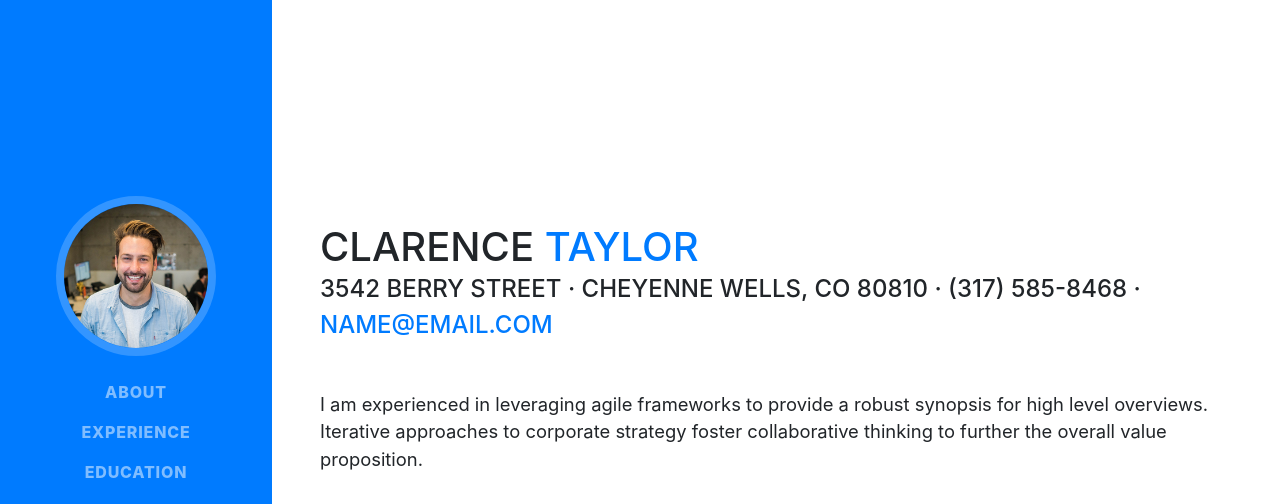
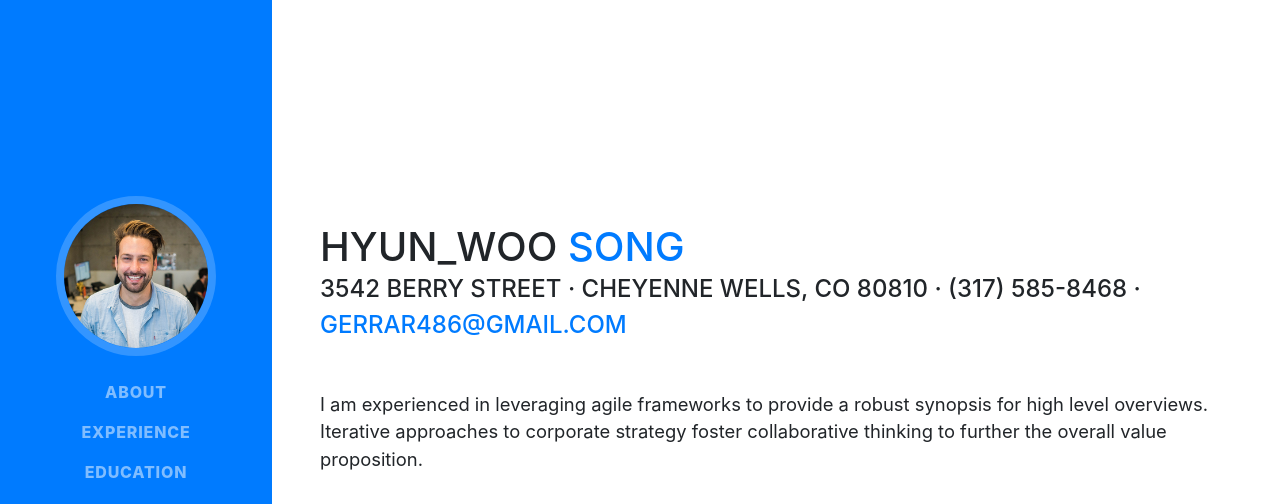
Before and after one commit to hyunwoo-song/hyunwoo-song.github.io, a website with bundled scripts: page index.html in a window 1280 px wide. Shown: the top 504 px of the page. Built offline with nearby package versions, Linux system fonts and the light colour scheme; a web font is replaced by a local one.

Commit message:
Change index.html

```diff
--- a/index.html
+++ b/index.html
@@ -63,11 +63,11 @@
 
       <section class="resume-section p-3 p-lg-5 d-flex d-column" id="about">
         <div class="my-auto">
-          <h1 class="mb-0">Clarence
-            <span class="text-primary">Taylor</span>
+          <h1 class="mb-0">Hyun_Woo
+            <span class="text-primary">Song</span>
           </h1>
           <div class="subheading mb-5">3542 Berry Street · Cheyenne Wells, CO 80810 · (317) 585-8468 ·
-            <a href="mailto:name@email.com">name@email.com</a>
+            <a href="mailto:gerrar486@gmail.com">gerrar486@gmail.com</a>
           </div>
           <p class="lead mb-5">I am experienced in leveraging agile frameworks to provide a robust synopsis for high level overviews. Iterative approaches to corporate strategy foster collaborative thinking to further the overall value proposition.</p>
           <div class="social-icons">
```
